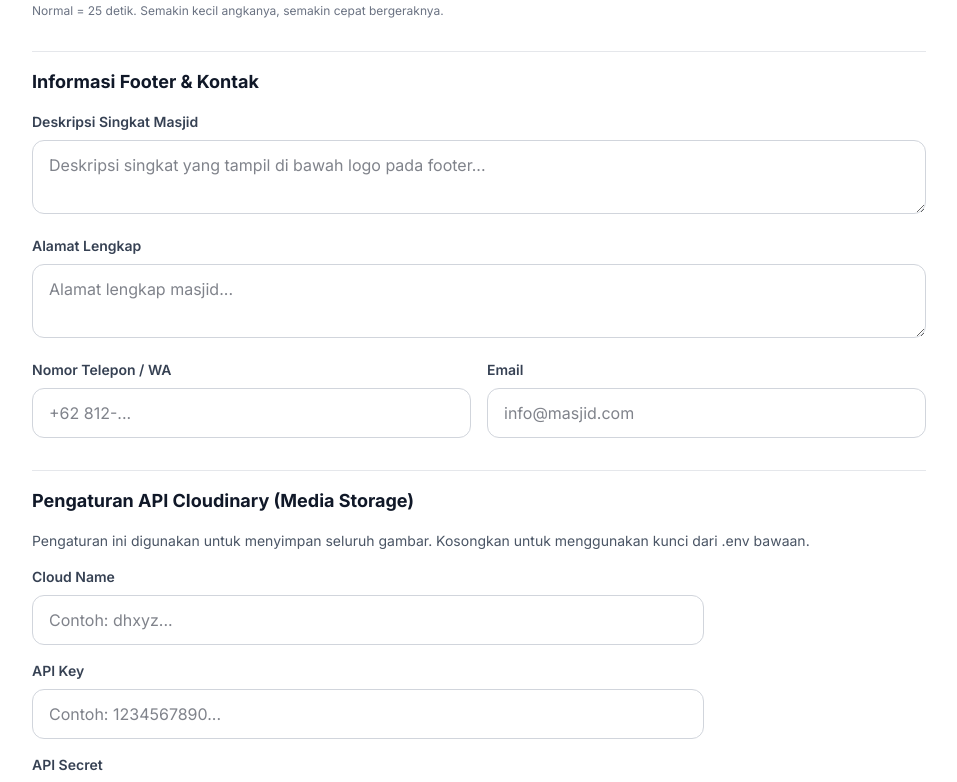
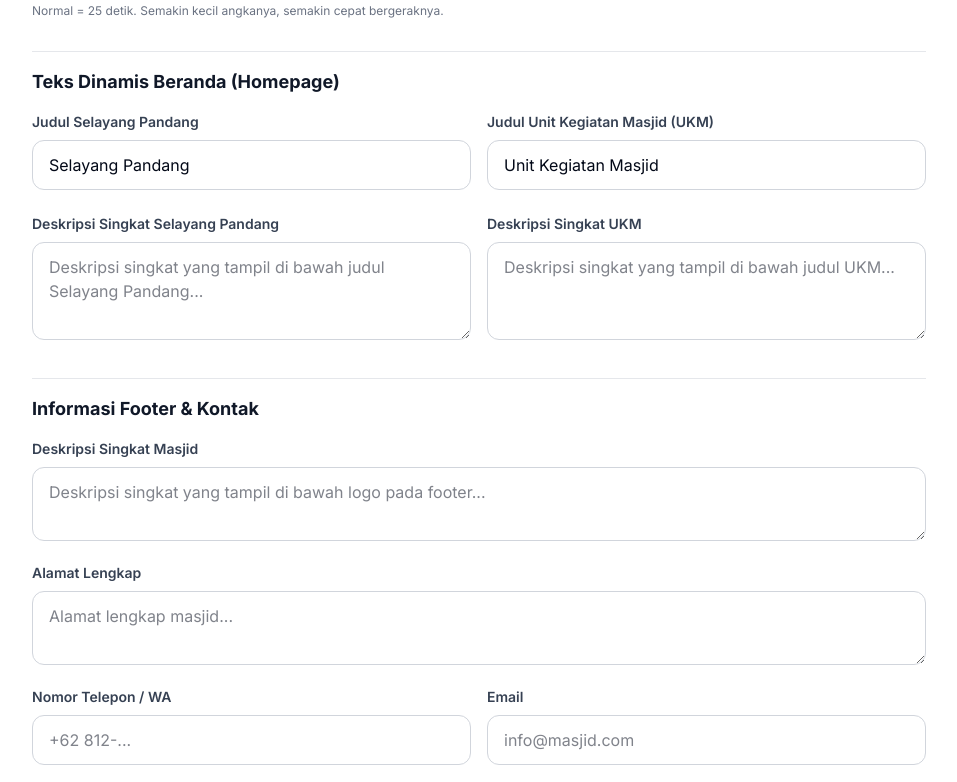
Before and after one commit to ikatanremajamasjidarrahman23-arch/Web-Masjid-Ar-Rahman, a Next.js app: page /admin/profil in a window 1280 px wide. Shown: the part 2056-2838 px from the top of the page, without its empty margins (289-1246 px from the left). Built offline with nearby package versions, Linux system fonts and the light colour scheme; no server answers; the database is empty; a web font is replaced by a local one.

Commit message:
feat: make selayang pandang and ukm titles dynamic via admin settings

```diff
--- a/src/app/actions/settings.ts
+++ b/src/app/actions/settings.ts
@@ -21,6 +21,11 @@ export async function saveSettings(formData: FormData) {
   const logoSizeNavbar = parseInt(formData.get("logoSizeNavbar") as string) || 48;
   const logoSizeProfil = parseInt(formData.get("logoSizeProfil") as string) || 80;
   const logoSizeIrmas = parseInt(formData.get("logoSizeIrmas") as string) || 80;
+
+  const selayangPandangTitle = formData.get("selayangPandangTitle") as string;
+  const selayangPandangDescription = formData.get("selayangPandangDescription") as string;
+  const ukmTitle = formData.get("ukmTitle") as string;
+  const ukmDescription = formData.get("ukmDescription") as string;
 
   const cloudinaryCloudName = formData.get("cloudinaryCloudName") as string;
   const cloudinaryApiKey = formData.get("cloudinaryApiKey") as string;
@@ -49,6 +54,10 @@ export async function saveSettings(formData: FormData) {
     logoSizeNavbar,
     logoSizeProfil,
     logoSizeIrmas,
+    selayangPandangTitle: selayangPandangTitle || null,
+    selayangPandangDescription: selayangPandangDescription || null,
+    ukmTitle: ukmTitle || null,
+    ukmDescription: ukmDescription || null,
     cloudinaryCloudName: cloudinaryCloudName || null,
     cloudinaryApiKey: cloudinaryApiKey || null,
     cloudinaryApiSecret: cloudinaryApiSecret || null,
--- a/src/app/page.tsx
+++ b/src/app/page.tsx
@@ -107,17 +107,23 @@ export default async function Home() {
       <FiturCepat />
 
       {/* Selayang Pandang Section */}
-      <SelayangPandang photos={selayangPandangPhotos} />
+      <SelayangPandang
+        photos={selayangPandangPhotos}
+        title={settings?.selayangPandangTitle || "Selayang Pandang"}
+        description={settings?.selayangPandangDescription || "Menengok sekilas keindahan arsitektur dan suasana nyaman di Masjid Jami' Ar-Rahman. Tempat ibadah yang menenangkan jiwa."}
+      />
 
       {/* UKM Section */}
       {ukms.length > 0 && (
         <section className="py-16 bg-gray-50 border-t border-gray-200">
           <div className="max-w-7xl mx-auto px-4 sm:px-6 lg:px-8">
             <div className="text-center mb-12">
-              <h2 className="text-3xl md:text-4xl font-extrabold text-gray-900 tracking-tight mb-4">Unit Kegiatan Masjid</h2>
+              <h2 className="text-3xl md:text-4xl font-extrabold text-gray-900 tracking-tight mb-4">
+                {settings?.ukmTitle || "Unit Kegiatan Masjid (UKM)"}
+              </h2>
               <div className="w-20 h-1.5 bg-primary-600 rounded-full mb-6 mx-auto"></div>
-              <p className="text-gray-600 max-w-2xl mx-auto text-lg">
-                Mengenal lebih dekat unit kegiatan dan organisasi yang bernaung di bawah Masjid Ar-Rahman.
+              <p className="text-gray-600 max-w-2xl mx-auto text-lg whitespace-pre-wrap">
+                {settings?.ukmDescription || "Mengenal lebih dekat unit kegiatan dan organisasi yang bernaung di bawah Masjid Ar-Rahman."}
               </p>
             </div>
 
--- a/src/components/SelayangPandang.tsx
+++ b/src/components/SelayangPandang.tsx
@@ -2,7 +2,13 @@ import Image from "next/image";
 
 type Photo = { id: string, title: string, imageUrl: string };
 
-export default function SelayangPandang({ photos: dbPhotos }: { photos?: Photo[] }) {
+type Props = {
+  photos?: Photo[];
+  title?: string;
+  description?: string;
+};
+
+export default function SelayangPandang({ photos: dbPhotos, title, description }: Props) {
   // Use DB photos if available, otherwise use placeholders so UI doesn't look broken
   const defaultPhotos = [
     {
@@ -39,11 +45,11 @@ export default function SelayangPandang({ photos: dbPhotos }: { photos?: Photo[]
       <div className="max-w-7xl mx-auto px-4 sm:px-6 lg:px-8">
         <div className="text-center mb-12">
           <h2 className="text-3xl md:text-4xl font-extrabold text-gray-900 tracking-tight mb-4">
-            Selayang Pandang
+            {title || "Selayang Pandang"}
           </h2>
           <div className="w-20 h-1.5 bg-primary-600 rounded-full mx-auto mb-6"></div>
           <p className="text-lg text-gray-600 max-w-2xl mx-auto">
-            Menengok sekilas keindahan arsitektur dan suasana nyaman di Masjid Jami' Ar-Rahman. Tempat ibadah yang menenangkan jiwa.
+            {description || "Menengok sekilas keindahan arsitektur dan suasana nyaman di Masjid Jami' Ar-Rahman. Tempat ibadah yang menenangkan jiwa."}
           </p>
         </div>
 
--- a/src/components/admin/SettingsClientForm.tsx
+++ b/src/components/admin/SettingsClientForm.tsx
@@ -66,6 +66,10 @@ export default function SettingsClientForm({ settings }: { settings: any }) {
       if (settings.alamat) formData.append("alamat", settings.alamat);
       if (settings.telepon) formData.append("telepon", settings.telepon);
       if (settings.email) formData.append("email", settings.email);
+      if (settings.selayangPandangTitle) formData.append("selayangPandangTitle", settings.selayangPandangTitle);
+      if (settings.selayangPandangDescription) formData.append("selayangPandangDescription", settings.selayangPandangDescription);
+      if (settings.ukmTitle) formData.append("ukmTitle", settings.ukmTitle);
+      if (settings.ukmDescription) formData.append("ukmDescription", settings.ukmDescription);
       if (settings.runningTextSpeed) formData.append("runningTextSpeed", settings.runningTextSpeed.toString());
       if (settings.irmasLogoUrl) formData.append("irmasLogoUrl", settings.irmasLogoUrl);
       if (settings.logoSizeNavbar) formData.append("logoSizeNavbar", settings.logoSizeNavbar.toString());
@@ -308,6 +312,57 @@ export default function SettingsClientForm({ settings }: { settings: any }) {
       </div>
 
       <div className="pt-4 border-t border-gray-200">
+        <h3 className="text-lg font-bold text-gray-900 mb-4">Teks Dinamis Beranda (Homepage)</h3>
+        <div className="space-y-6">
+          <div className="grid grid-cols-1 md:grid-cols-2 gap-4">
+            <div>
+              <label className="block text-sm font-semibold text-gray-700 mb-2">Judul Selayang Pandang</label>
+              <input
+                type="text"
+                name="selayangPandangTitle"
+                defaultValue={settings?.selayangPandangTitle || "Selayang Pandang"}
+                className="w-full px-4 py-3 border border-gray-300 rounded-xl focus:outline-none focus:ring-2 focus:ring-primary-500"
+                placeholder="Contoh: Selayang Pandang"
+              />
+            </div>
+            <div>
+              <label className="block text-sm font-semibold text-gray-700 mb-2">Judul Unit Kegiatan Masjid (UKM)</label>
+              <input
+                type="text"
+                name="ukmTitle"
+                defaultValue={settings?.ukmTitle || "Unit Kegiatan Masjid"}
+                className="w-full px-4 py-3 border border-gray-300 rounded-xl focus:outline-none focus:ring-2 focus:ring-primary-500"
+                placeholder="Contoh: Unit Kegiatan Masjid (UKM)"
+              />
+            </div>
+          </div>
+
+          <div className="grid grid-cols-1 md:grid-cols-2 gap-4">
+            <div>
+              <label className="block text-sm font-semibold text-gray-700 mb-2">Deskripsi Singkat Selayang Pandang</label>
+              <textarea
+                name="selayangPandangDescription"
+                rows={3}
+                defaultValue={settings?.selayangPandangDescription || ""}
+                className="w-full px-4 py-3 border border-gray-300 rounded-xl focus:outline-none focus:ring-2 focus:ring-primary-500"
+                placeholder="Deskripsi singkat yang tampil di bawah judul Selayang Pandang..."
+              ></textarea>
+            </div>
+            <div>
+              <label className="block text-sm font-semibold text-gray-700 mb-2">Deskripsi Singkat UKM</label>
+              <textarea
+                name="ukmDescription"
+                rows={3}
+                defaultValue={settings?.ukmDescription || ""}
+                className="w-full px-4 py-3 border border-gray-300 rounded-xl focus:outline-none focus:ring-2 focus:ring-primary-500"
+                placeholder="Deskripsi singkat yang tampil di bawah judul UKM..."
+              ></textarea>
+            </div>
+          </div>
+        </div>
+      </div>
+
+      <div className="pt-4 border-t border-gray-200">
         <h3 className="text-lg font-bold text-gray-900 mb-4">Informasi Footer & Kontak</h3>
         <div className="space-y-4">
           <div>
```
Also changed, not shown: 1 other file (tests, documents, lock files or other folders).
